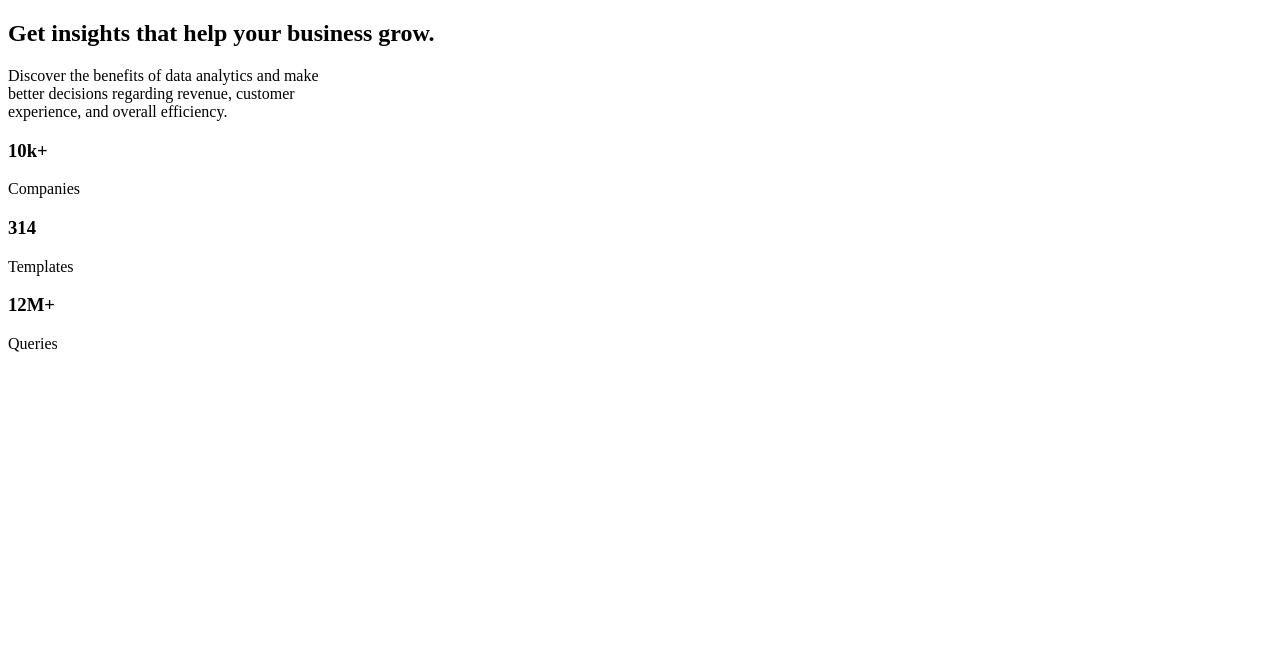
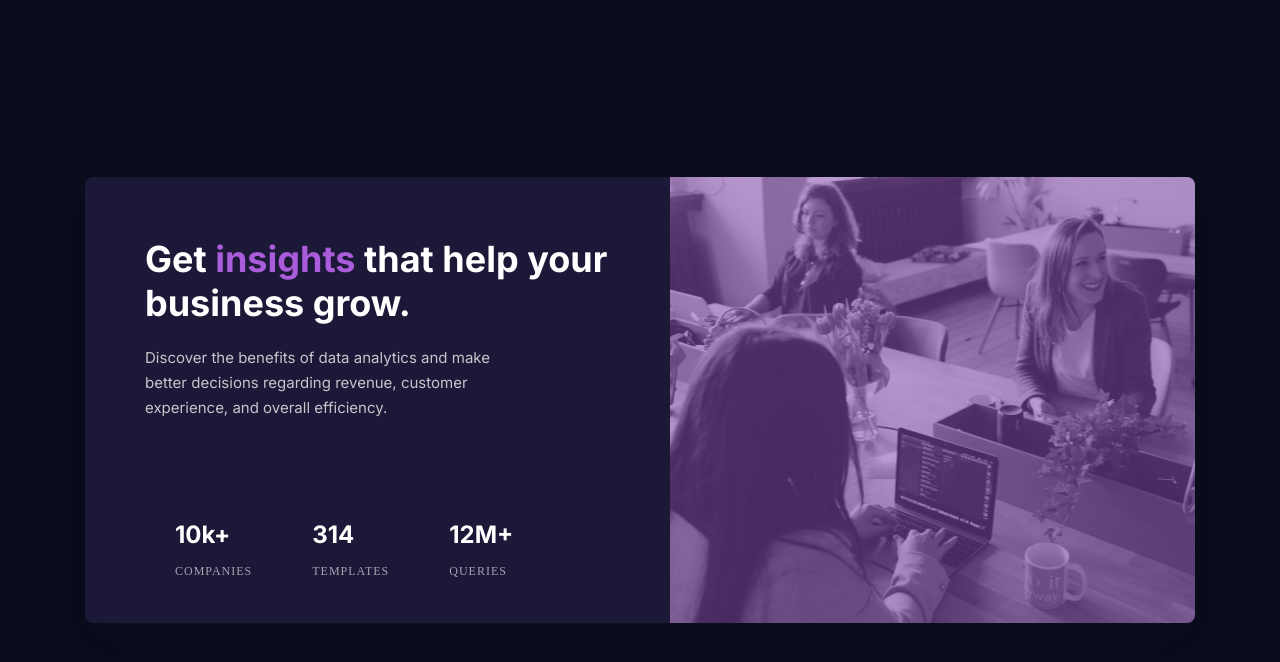
Before and after one commit to TheChitoSklp/practica-08, a plain HTML site: page index.html in a window 1280 px wide. Drawn offline with Linux system fonts and the light colour scheme; the site is published under a folder, as on GitHub Pages, so addresses that start at the root find nothing.

Commit message:
imagen filtro

```diff
--- a/index.html
+++ b/index.html
@@ -4,7 +4,7 @@
     <meta charset="UTF-8" />
     <meta http-equiv="X-UA-Compatible" content="IE=edge" />
     <meta name="viewport" content="width=device-width, initial-scale=1.0" />
-    <link rel="stylesheet" href="/styles.css" />
+    <link rel="stylesheet" href="styles.css" />
     <link rel="preconnect" href="https://fonts.googleapis.com" />
     <link rel="preconnect" href="https://fonts.gstatic.com" crossorigin />
     <link
--- a/styles.css
+++ b/styles.css
@@ -27,7 +27,7 @@ body {
 .imagen {
   width: 75%;
   background: linear-gradient(rgba(171, 92, 219, 0.4), rgba(171, 92, 219, 0.4)),
-    url(../img/Bitmap.png);
+    url(./Bitmap.png);
   background-repeat: no-repeat;
   background-size: cover;
   background-position: center center;
```
Also changed, not shown: Bitmap.png (renamed from img/Bitmap.png).
